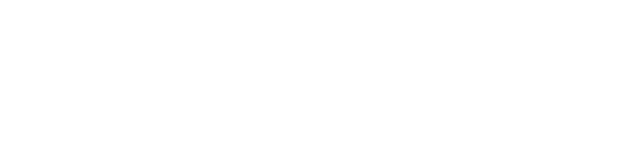
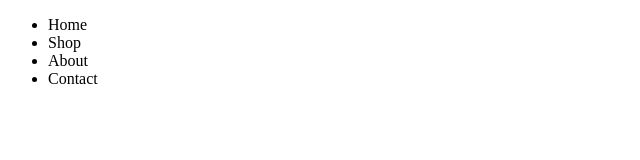
Before and after one commit to Femzy1900/MusicShop, a plain HTML site: page index.html in a window 1280 px wide. Shown: the whole page, without its empty margins (0-640 px from the left). Drawn offline with Linux system fonts and the light colour scheme.

Commit message:
setting the navbar

```diff
--- a/index.html
+++ b/index.html
@@ -8,6 +8,17 @@
     <title>Album</title>
 </head>
 <body>
-
+    <header>
+        <nav>
+            <ul>
+                <li>Home</li>
+                <li>Shop</li>
+                <li>About</li>
+                <li>Contact</li>
+            </ul>
+        </nav>
+    </header>
+    <header></header>
+    <section></section>
 </body>
 </html>
```
